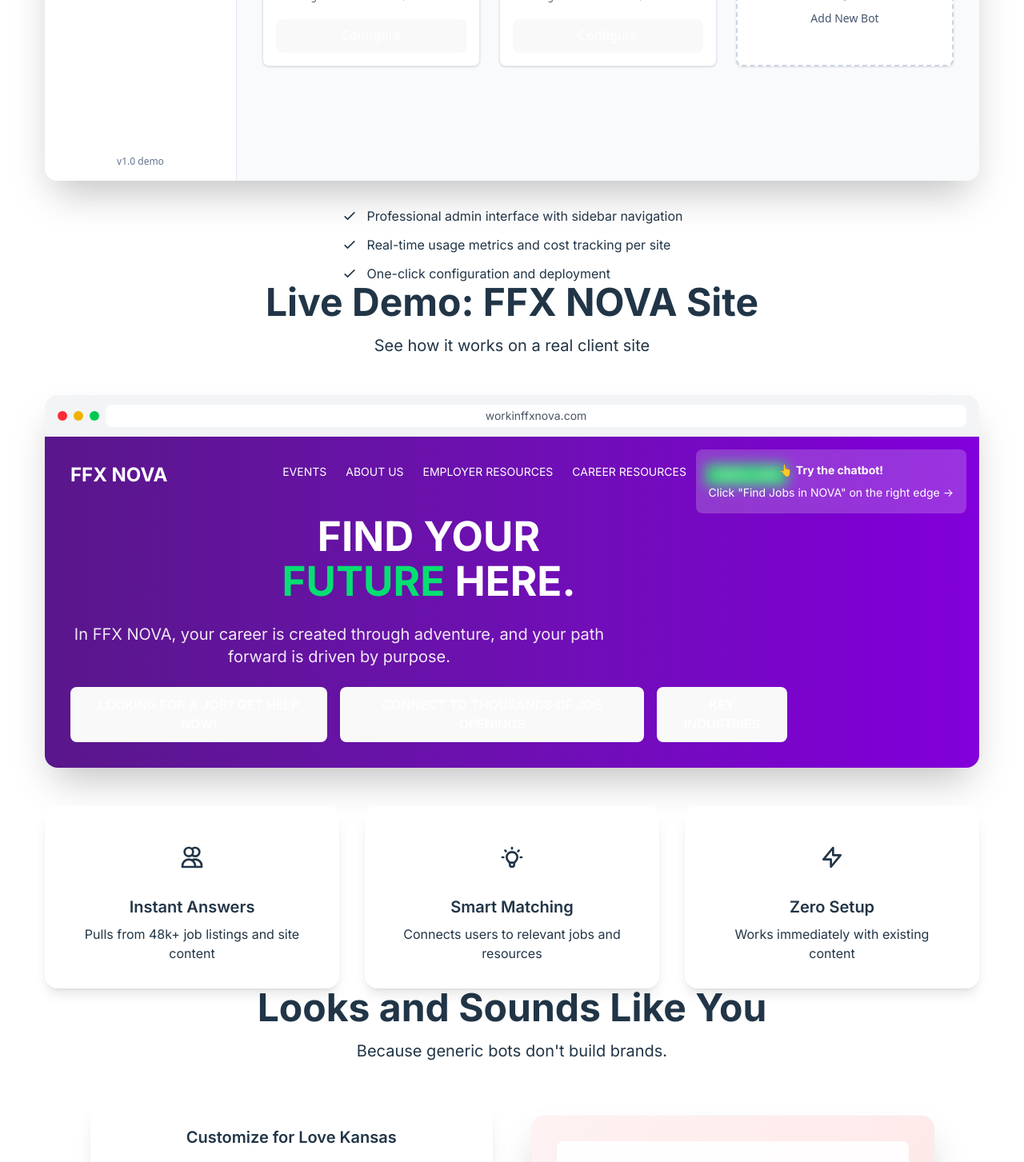
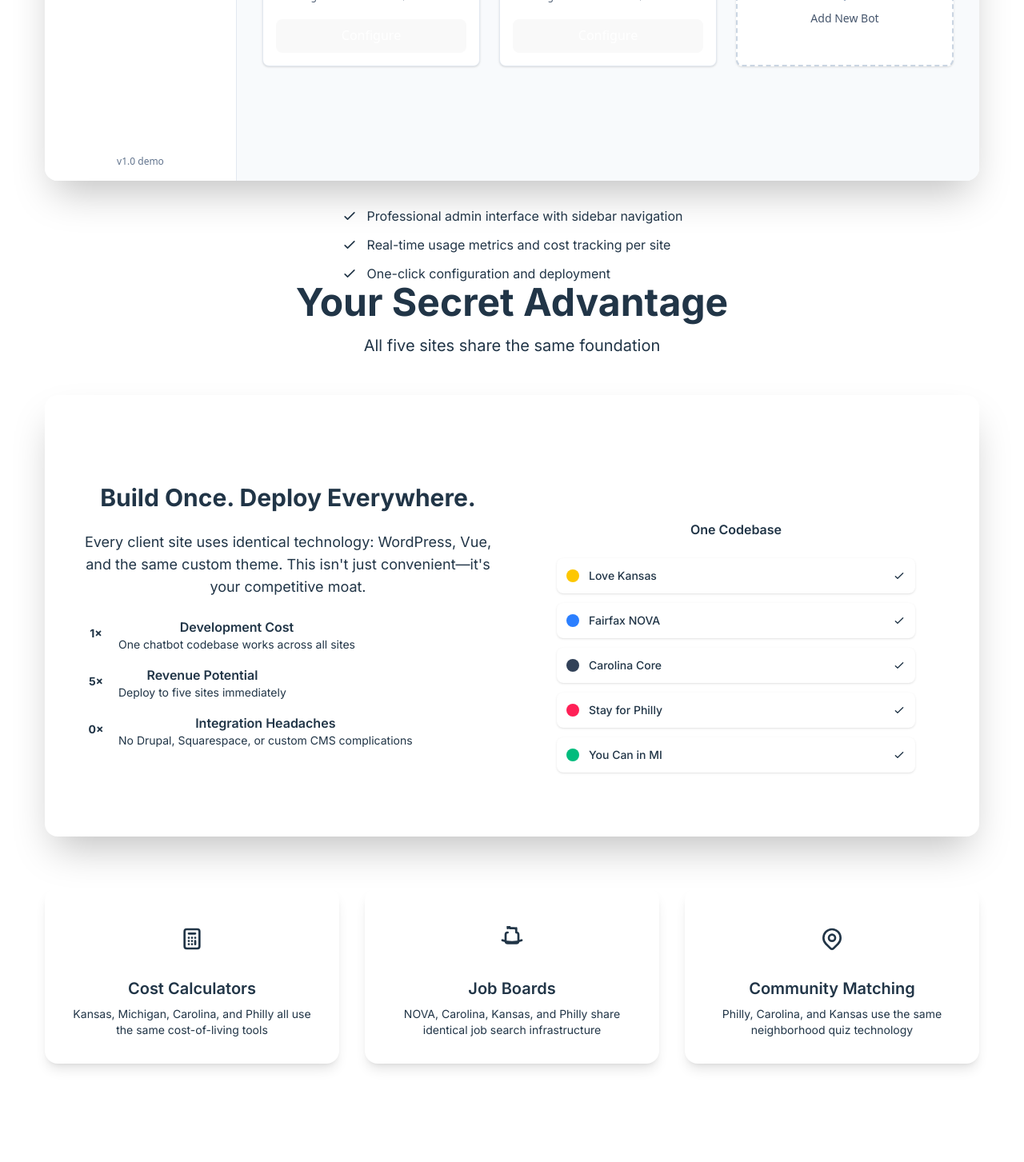
Before and after one commit to pawelsloboda5/pitch-boilerplate-ai-chatbot, a React (Vite) app in the folder ai-chat-bot-pitch/: page / in a window 1280 px wide. Shown: the part 1330-2783 px from the top of the page at 80% size. Built offline with nearby package versions, Linux system fonts and the light colour scheme.

Commit message:
fixed chatbot button

```diff
--- a/ai-chat-bot-pitch/src/App.jsx
+++ b/ai-chat-bot-pitch/src/App.jsx
@@ -15,11 +15,19 @@
       {!open && (
         <button
           onClick={() => setOpen(true)}
-          className="chatbot-button fixed right-4 top-1/2 z-50 -translate-y-1/2 rotate-90 origin-right bg-dark-900 text-white py-2 px-4 rounded-t-full flex items-center gap-1 hover:bg-dark-800 shadow-lg border border-dark-950"
-          style={{ backgroundColor: '#0f172a' }}
+          className="fixed right-4 top-1/2 z-50 -translate-y-1/2 rotate-90 origin-right py-2 px-4 rounded-t-full flex items-center gap-1 shadow-lg"
+          style={{
+            backgroundColor: '#0f172a',
+            color: '#ffffff',
+            border: 'none',
+            fontSize: '0.75rem',
+            fontWeight: '600'
+          }}
+          onMouseEnter={(e) => e.target.style.backgroundColor = '#1e293b'}
+          onMouseLeave={(e) => e.target.style.backgroundColor = '#0f172a'}
         >
-          <Bot className="w-4 h-4 text-white" />
-          <span className="text-xs font-semibold whitespace-nowrap text-white">
+          <Bot className="w-4 h-4" style={{ color: '#ffffff' }} />
+          <span className="whitespace-nowrap" style={{ color: '#ffffff' }}>
             Find&nbsp;Jobs&nbsp;in&nbsp;NOVA
           </span>
         </button>
@@ -206,6 +214,7 @@
           <nav className="hidden md:flex gap-8">
             <a href="#hero" className="text-dark-600 hover:text-primary-600 transition-colors">Overview</a>
             <a href="#dashboard" className="text-dark-600 hover:text-primary-600 transition-colors">Dashboard</a>
+            <a href="#synergy" className="text-dark-600 hover:text-primary-600 transition-colors">Advantage</a>
             <a href="#value" className="text-dark-600 hover:text-primary-600 transition-colors">Live Demo</a>
             <a href="#brand" className="text-dark-600 hover:text-primary-600 transition-colors">Branding</a>
             <a href="#security" className="text-dark-600 hover:text-primary-600 transition-colors">Security</a>
@@ -218,6 +227,7 @@
       <main>
         <HeroSection />
         <DashboardSection />
+        <SynergySection />
         <ValueSection />
         <BrandSection />
         <SecuritySection />
@@ -368,6 +378,157 @@
               One-click configuration and deployment
             </li>
           </ul>
+        </div>
+      </div>
+    </section>
+  )
+}
+
+function SynergySection() {
+  return (
+    <section id="synergy" className="min-h-screen flex items-center justify-center px-6 bg-gradient-to-br from-accent-50 to-primary-50">
+      <div className="max-w-7xl mx-auto">
+        <div className="text-center mb-12">
+          <h2 className="text-5xl font-heading font-bold text-dark-900 mb-4">
+            Your Secret Advantage
+          </h2>
+          <p className="text-xl text-dark-600 font-body">All five sites share the same foundation</p>
+        </div>
+
+        {/* Main Value Proposition */}
+        <div className="bg-white rounded-2xl shadow-2xl p-12 mb-16">
+          <div className="grid grid-cols-1 lg:grid-cols-2 gap-12 items-center">
+            <div>
+              <h3 className="text-3xl font-bold text-dark-900 mb-6">
+                Build Once. Deploy Everywhere.
+              </h3>
+              <p className="text-lg text-dark-600 mb-6">
+                Every client site uses identical technology: WordPress, Vue, and the same custom theme.
+                This isn't just convenient—it's your competitive moat.
+              </p>
+              <div className="space-y-4">
+                <div className="flex items-start gap-3">
+                  <div className="w-8 h-8 bg-success-100 rounded-full flex items-center justify-center flex-shrink-0 mt-1">
+                    <span className="text-success-600 font-bold text-sm">1×</span>
+                  </div>
+                  <div>
+                    <p className="font-semibold text-dark-800">Development Cost</p>
+                    <p className="text-dark-600 text-sm">One chatbot codebase works across all sites</p>
+                  </div>
+                </div>
+                <div className="flex items-start gap-3">
+                  <div className="w-8 h-8 bg-success-100 rounded-full flex items-center justify-center flex-shrink-0 mt-1">
+                    <span className="text-success-600 font-bold text-sm">5×</span>
+                  </div>
+                  <div>
+                    <p className="font-semibold text-dark-800">Revenue Potential</p>
+                    <p className="text-dark-600 text-sm">Deploy to five sites immediately</p>
+                  </div>
+                </div>
+                <div className="flex items-start gap-3">
+                  <div className="w-8 h-8 bg-success-100 rounded-full flex items-center justify-center flex-shrink-0 mt-1">
+                    <span className="text-success-600 font-bold text-sm">0×</span>
+                  </div>
+                  <div>
+                    <p className="font-semibold text-dark-800">Integration Headaches</p>
+                    <p className="text-dark-600 text-sm">No Drupal, Squarespace, or custom CMS complications</p>
+                  </div>
+                </div>
+              </div>
+            </div>
+
+            <div className="relative">
+              {/* Visual representation */}
+              <div className="bg-gradient-to-br from-primary-100 to-accent-100 rounded-xl p-8">
+                <div className="text-center mb-6">
+                  <div className="w-16 h-16 bg-primary-600 rounded-xl flex items-center justify-center mx-auto mb-3">
+                    <svg className="w-8 h-8 text-white" fill="none" stroke="currentColor" viewBox="0 0 24 24">
+                      <path strokeLinecap="round" strokeLinejoin="round" strokeWidth={2} d="M8 9l3 3-3 3m5 0h3M5 20h14a2 2 0 002-2V6a2 2 0 00-2-2H5a2 2 0 00-2 2v14a2 2 0 002 2z" />
+                    </svg>
+                  </div>
+                  <p className="font-semibold text-dark-800">One Codebase</p>
+                </div>
+
+                <div className="grid grid-cols-1 gap-3">
+                  {[
+                    { name: "Love Kansas", color: "bg-yellow-400" },
+                    { name: "Fairfax NOVA", color: "bg-blue-500" },
+                    { name: "Carolina Core", color: "bg-slate-700" },
+                    { name: "Stay for Philly", color: "bg-rose-500" },
+                    { name: "You Can in MI", color: "bg-emerald-500" }
+                  ].map((site) => (
+                    <div key={site.name} className="bg-white rounded-lg p-3 flex items-center gap-3 shadow-sm">
+                      <div className={`w-4 h-4 rounded-full ${site.color}`}></div>
+                      <span className="text-sm font-medium text-dark-700">{site.name}</span>
+                      <div className="ml-auto">
+                        <svg className="w-4 h-4 text-success-600" fill="none" stroke="currentColor" viewBox="0 0 24 24">
+                          <path strokeLinecap="round" strokeLinejoin="round" strokeWidth={2} d="M5 13l4 4L19 7" />
+                        </svg>
+                      </div>
+                    </div>
+                  ))}
+                </div>
+              </div>
+            </div>
+          </div>
+        </div>
+
+        {/* Shared Features Grid */}
+        <div className="grid grid-cols-1 md:grid-cols-3 gap-8 mb-16">
+          <div className="bg-white rounded-2xl p-8 shadow-lg text-center">
+            <div className="w-16 h-16 bg-accent-100 rounded-2xl flex items-center justify-center mx-auto mb-4">
+              <svg className="w-8 h-8 text-accent-600" fill="none" stroke="currentColor" viewBox="0 0 24 24">
+                <path strokeLinecap="round" strokeLinejoin="round" strokeWidth={2} d="M9 7h6m0 10v-3m-3 3h.01M9 17h.01M9 14h.01M12 14h.01M15 11h.01M12 11h.01M9 11h.01M7 21h10a2 2 0 002-2V5a2 2 0 00-2-2H7a2 2 0 00-2 2v14a2 2 0 002 2z" />
+              </svg>
+            </div>
+            <h3 className="font-semibold text-dark-900 mb-2 text-xl">Cost Calculators</h3>
+            <p className="text-dark-600 text-sm">Kansas, Michigan, Carolina, and Philly all use the same cost-of-living tools</p>
+          </div>
+
+          <div className="bg-white rounded-2xl p-8 shadow-lg text-center">
+            <div className="w-16 h-16 bg-accent-100 rounded-2xl flex items-center justify-center mx-auto mb-4">
+              <svg className="w-8 h-8 text-accent-600" fill="none" stroke="currentColor" viewBox="0 0 24 24">
+                <path strokeLinecap="round" strokeLinejoin="round" strokeWidth={2} d="M21 13.255A23.931 23.931 0 0112 15c-3.183 0-6.22-.62-9-1.745M16 6V4a2 2 0 00-2-2h-4a2 2 0 00-2-2v2m8 0V6a2 2 0 012 2v6a2 2 0 01-2 2H8a2 2 0 01-2-2V8a2 2 0 012-2V6" />
+              </svg>
+            </div>
+            <h3 className="font-semibold text-dark-900 mb-2 text-xl">Job Boards</h3>
+            <p className="text-dark-600 text-sm">NOVA, Carolina, Kansas, and Philly share identical job search infrastructure</p>
+          </div>
+
+          <div className="bg-white rounded-2xl p-8 shadow-lg text-center">
+            <div className="w-16 h-16 bg-accent-100 rounded-2xl flex items-center justify-center mx-auto mb-4">
+              <svg className="w-8 h-8 text-accent-600" fill="none" stroke="currentColor" viewBox="0 0 24 24">
+                <path strokeLinecap="round" strokeLinejoin="round" strokeWidth={2} d="M17.657 16.657L13.414 20.9a1.998 1.998 0 01-2.827 0l-4.244-4.243a8 8 0 1111.314 0z" />
+                <path strokeLinecap="round" strokeLinejoin="round" strokeWidth={2} d="M15 11a3 3 0 11-6 0 3 3 0 016 0z" />
+              </svg>
+            </div>
+            <h3 className="font-semibold text-dark-900 mb-2 text-xl">Community Matching</h3>
+            <p className="text-dark-600 text-sm">Philly, Carolina, and Kansas use the same neighborhood quiz technology</p>
+          </div>
+        </div>
+
+        {/* Bottom Impact Statement */}
+        <div className="text-center">
+          <div className="bg-dark-900 rounded-2xl p-8 text-white">
+            <h3 className="text-2xl font-bold mb-4">The Bottom Line</h3>
+            <p className="text-lg text-dark-100 mb-6">
+              While your competitors build custom solutions for each client, you deploy proven technology across your entire portfolio.
+            </p>
+            <div className="grid grid-cols-1 md:grid-cols-3 gap-6 text-center">
+              <div>
+                <div className="text-3xl font-bold text-accent-400 mb-2">80%</div>
+                <p className="text-dark-200">Lower development cost per site</p>
+              </div>
+              <div>
+                <div className="text-3xl font-bold text-accent-400 mb-2">5x</div>
+                <p className="text-dark-200">Faster time to market</p>
+              </div>
+              <div>
+                <div className="text-3xl font-bold text-accent-400 mb-2">100%</div>
+                <p className="text-dark-200">Consistent quality across all sites</p>
+              </div>
+            </div>
+          </div>
         </div>
       </div>
     </section>
```
